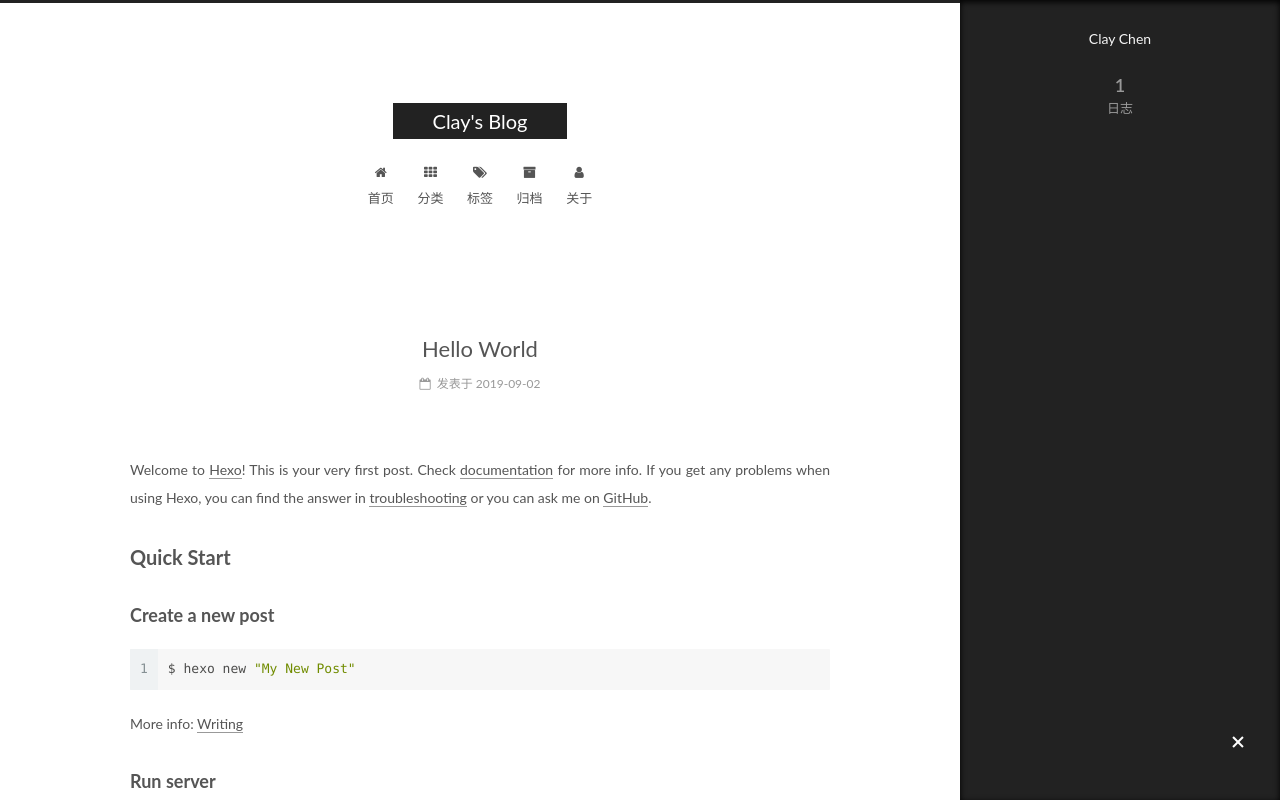
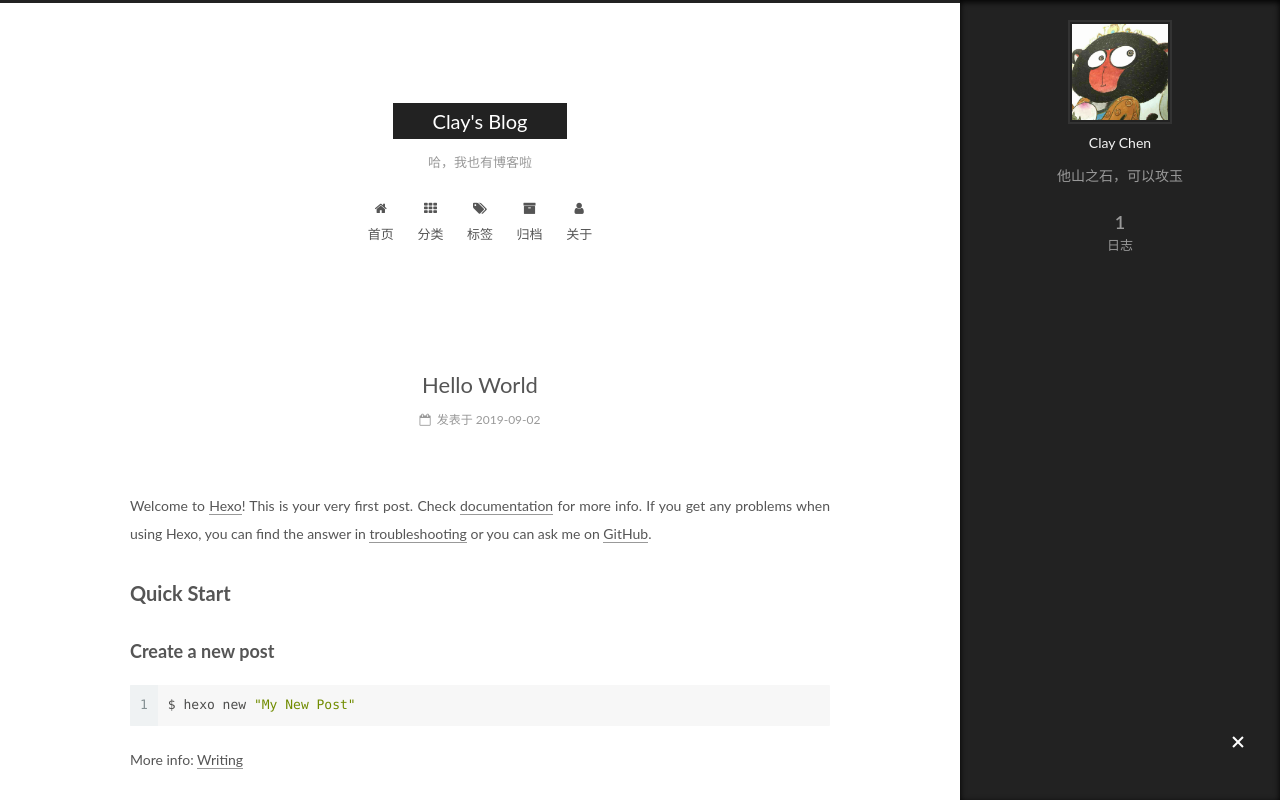
Before and after one commit to Blackstone123/Blackstone123.github.io, a plain HTML site: page index.html in a window 1280 px wide. Both pictures are taken after a click on the element 1238 px from the left and 743 px from the top of the page. Shown: the top 800 px of the page. Drawn offline with Linux system fonts and the light colour scheme.

Commit message:
Site updated: 2019-09-02 11:36:32

```diff
--- a/css/main.css
+++ b/css/main.css
@@ -1822,7 +1822,7 @@ pre .javascript .function {
   width: 4px;
   height: 4px;
   border-radius: 50%;
-  background: #f9ff36;
+  background: #5bfcdd;
 }
 .links-of-blogroll {
   font-size: 13px;
--- a/index.html
+++ b/index.html
@@ -79,13 +79,16 @@
 
 
 
+<meta name="description" content="他山之石，可以攻玉">
 <meta property="og:type" content="website">
 <meta property="og:title" content="Clay&#39;s Blog">
 <meta property="og:url" content="http://yoursite.com/index.html">
 <meta property="og:site_name" content="Clay&#39;s Blog">
+<meta property="og:description" content="他山之石，可以攻玉">
 <meta property="og:locale" content="zh-Hans">
 <meta name="twitter:card" content="summary">
 <meta name="twitter:title" content="Clay&#39;s Blog">
+<meta name="twitter:description" content="他山之石，可以攻玉">
 
 
 
@@ -157,7 +160,7 @@
       </a>
     </div>
 
-        <p class="site-subtitle"></p>
+        <p class="site-subtitle">哈，我也有博客啦</p>
 
   </div>
 
@@ -264,7 +267,7 @@
     <span hidden itemprop="author" itemscope itemtype="http://schema.org/Person">
       <meta itemprop="name" content="Clay Chen">
       <meta itemprop="description" content>
-      <meta itemprop="image" content="/images/avatar.gif">
+      <meta itemprop="image" content="/uploads/avatar.png">
     </span>
 
     <span hidden itemprop="publisher" itemscope itemtype="http://schema.org/Organization">
@@ -413,8 +416,10 @@
         <div class="site-overview">
           <div class="site-author motion-element" itemprop="author" itemscope itemtype="http://schema.org/Person">
 
+              <img class="site-author-image" itemprop="image" src="/uploads/avatar.png" alt="Clay Chen">
+
               <p class="site-author-name" itemprop="name">Clay Chen</p>
-              <p class="site-description motion-element" itemprop="description"></p>
+              <p class="site-description motion-element" itemprop="description">他山之石，可以攻玉</p>
           </div>
 
           <nav class="site-state motion-element">
```
Also changed, not shown: 2019/09/02/hello-world/index.html (+5 -3 lines), archives/2019/09/index.html (+7 -2 lines), archives/2019/index.html (+7 -2 lines), archives/index.html (+7 -2 lines), uploads/avatar.png (added).
